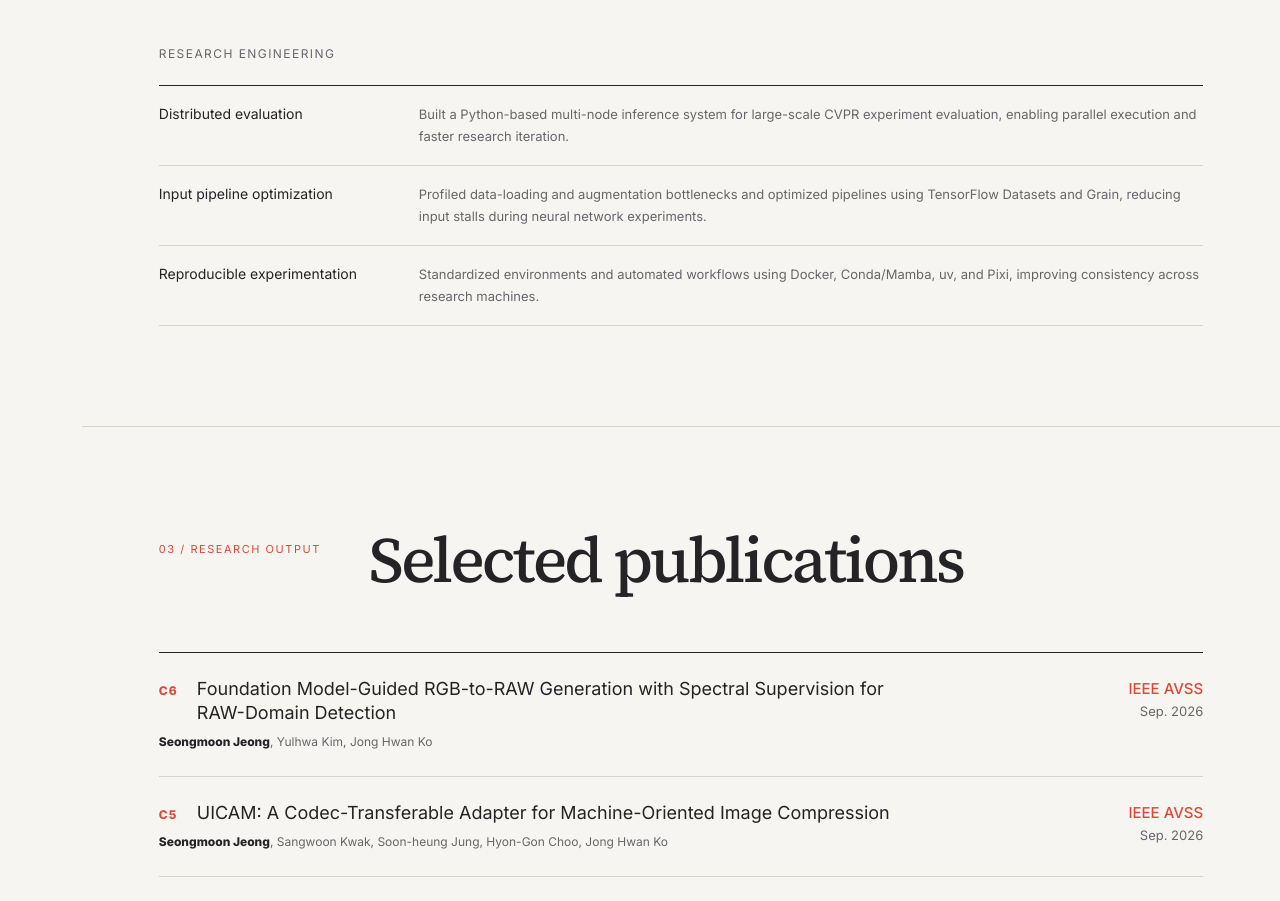
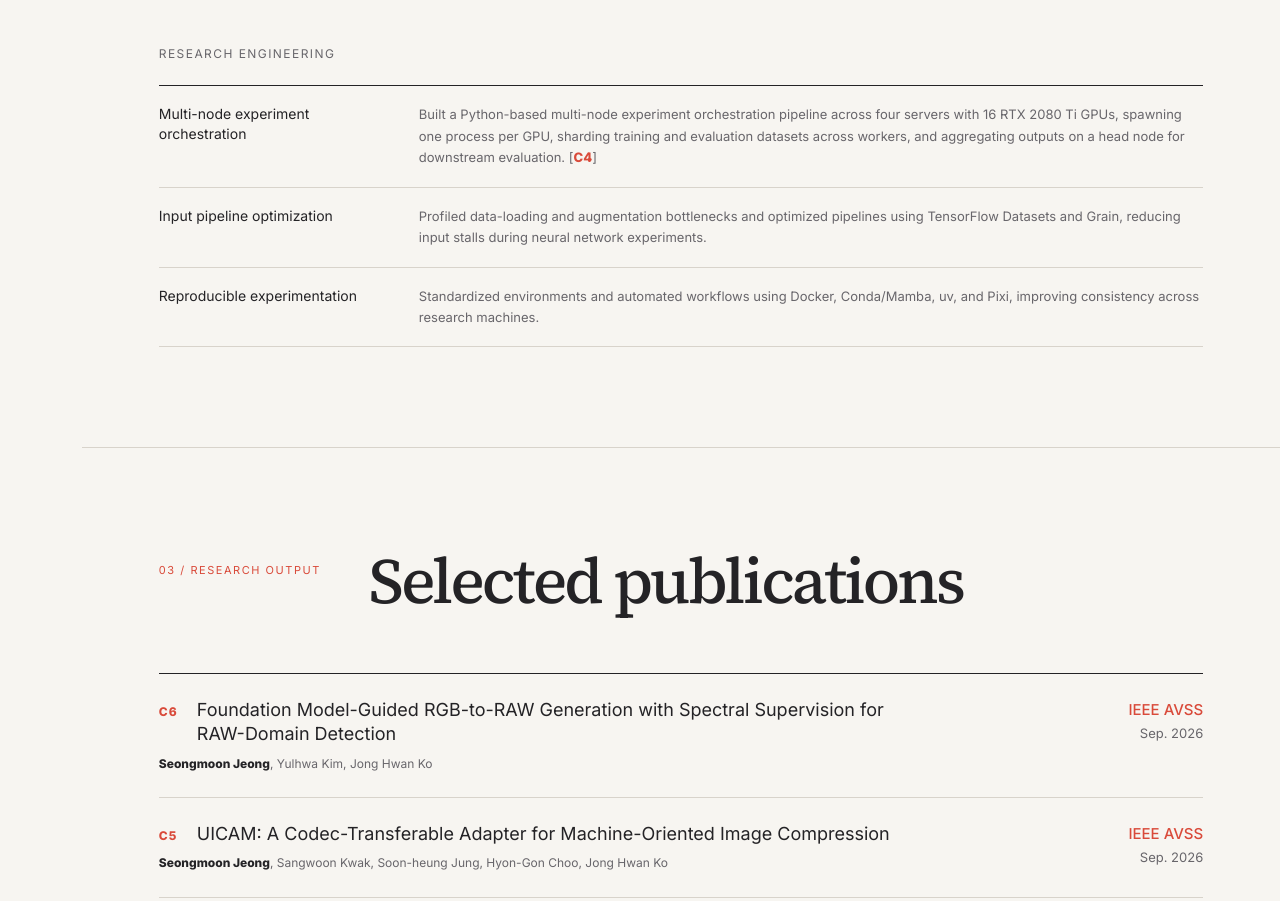
Before and after one commit to seongmoon729/seongmoon729.github.io, a Next.js app: page / in a window 1280 px wide. Shown: the part 2737-3638 px from the top of the page. Built offline with nearby package versions, Linux system fonts and the light colour scheme.

Commit message:
Clarify multi-node experiment orchestration

```diff
--- a/app/page.tsx
+++ b/app/page.tsx
@@ -182,7 +182,7 @@ export default function Home() {
           <div className="subsection research-engineering">
             <h3 className="subsection-title">Research engineering</h3>
             <div className="engineering-list">
-              <article><h3>Distributed evaluation</h3><p>Built a Python-based multi-node inference system for large-scale CVPR experiment evaluation, enabling parallel execution and faster research iteration.</p></article>
+              <article><h3>Multi-node experiment orchestration</h3><p>Built a Python-based multi-node experiment orchestration pipeline across four servers with 16 RTX 2080 Ti GPUs, spawning one process per GPU, sharding training and evaluation datasets across workers, and aggregating outputs on a head node for downstream evaluation. <PublicationReferences codes={["C4"]} /></p></article>
               <article><h3>Input pipeline optimization</h3><p>Profiled data-loading and augmentation bottlenecks and optimized pipelines using TensorFlow Datasets and Grain, reducing input stalls during neural network experiments.</p></article>
               <article><h3>Reproducible experimentation</h3><p>Standardized environments and automated workflows using Docker, Conda/Mamba, uv, and Pixi, improving consistency across research machines.</p></article>
             </div>
```
Also changed, not shown: 2 other files (tests, documents, lock files or other folders).
